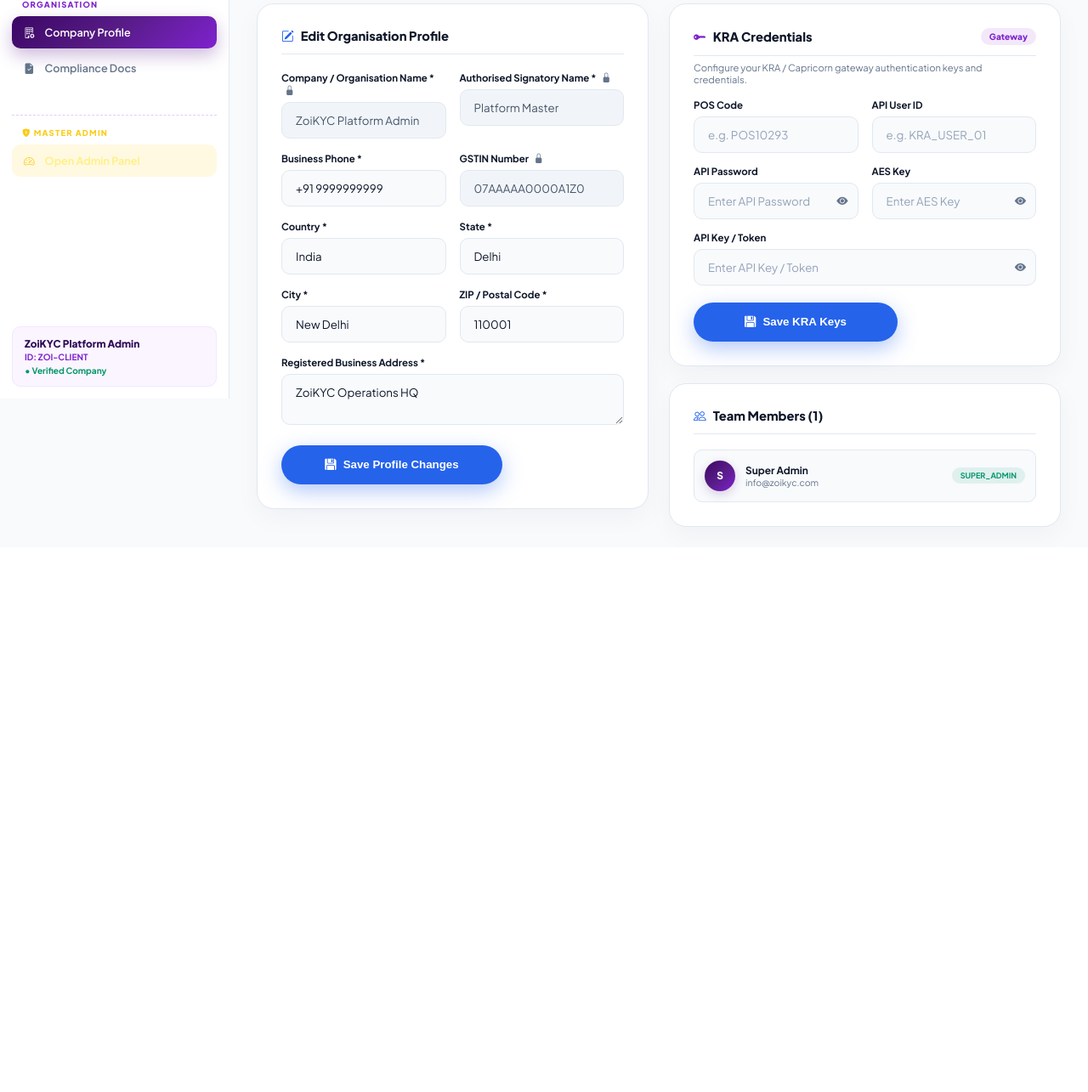
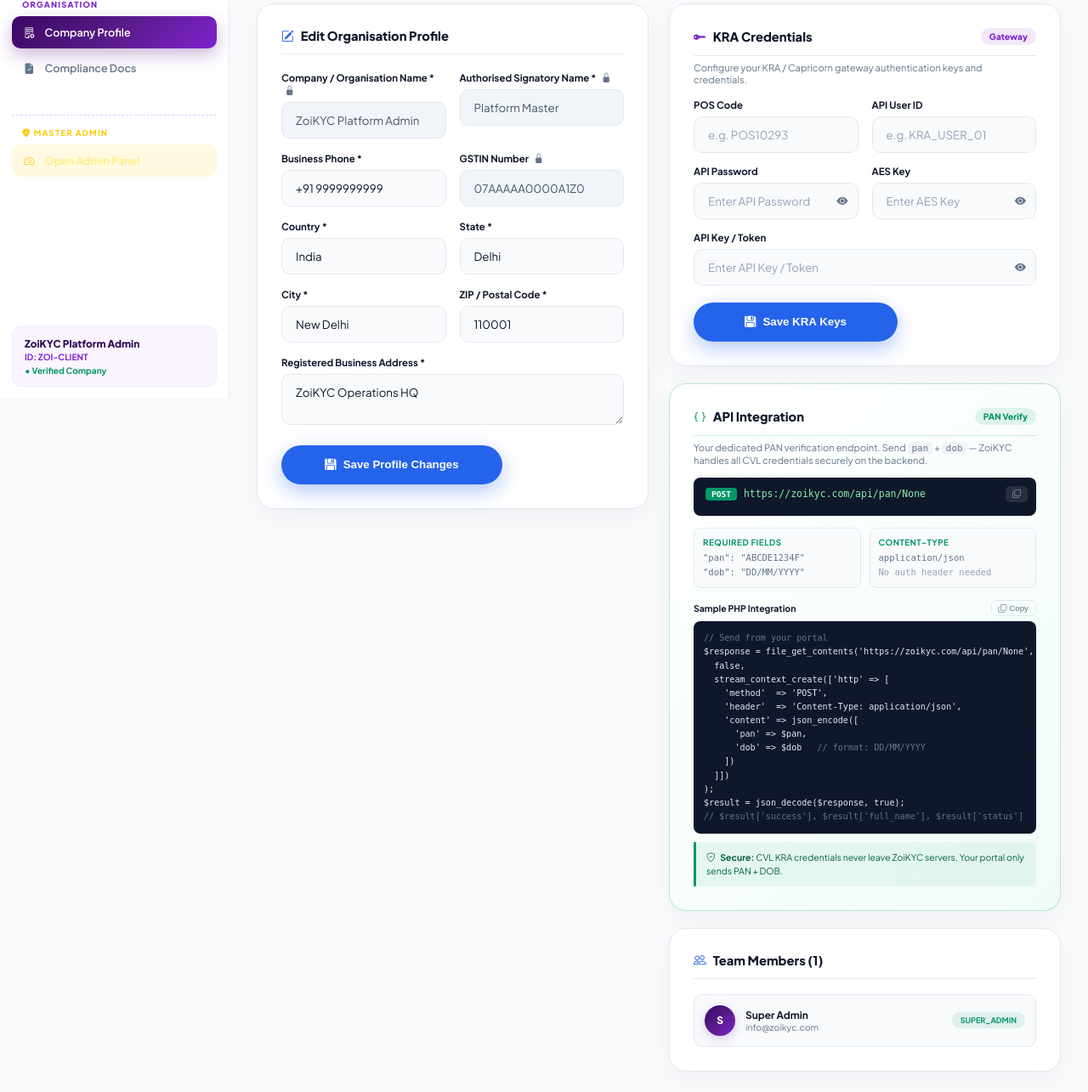
Before and after one commit to vijayvaishnav1011/zoikyc, a Flask app: page /company/profile in a window 1280 px wide. Shown: the part 331-1616 px from the top of the page at 85% size. Before the commit the page ends 957 px from the top, so only its background shows below. Run offline with Flask 3, Linux system fonts and the light colour scheme; a user stored in the database is signed in; some libraries are stand-ins or nearby versions.

Commit message:
feat: add API Integration card to company profile with dedicated endpoint and PHP sample code

```diff
--- a/app/templates/client/company_profile.html
+++ b/app/templates/client/company_profile.html
@@ -247,6 +247,80 @@
         </button>
       </div>
 
+      <!-- API Integration Card -->
+      <div class="card" style="margin-bottom: 20px; border-color: rgba(5, 150, 105, 0.25); background: linear-gradient(135deg, rgba(255,255,255,0.97) 0%, rgba(236,253,245,0.6) 100%);">
+        <div style="display: flex; align-items: center; justify-content: space-between; margin-bottom: 6px; border-bottom: 1px solid rgba(5, 150, 105, 0.2); padding-bottom: 12px;">
+          <h3 style="font-size: 1.05rem; font-weight: 800; color: var(--text-dark); margin: 0; display: flex; align-items: center; gap: 8px;">
+            <i class="bi bi-braces" style="color: #059669;"></i> API Integration
+          </h3>
+          <span class="metric-badge" style="background: rgba(5, 150, 105, 0.1); color: #059669; font-size: 0.72rem; font-weight: 800;">
+            PAN Verify
+          </span>
+        </div>
+        <p style="font-size: 0.8rem; color: var(--text-muted); margin-bottom: 14px;">
+          Your dedicated PAN verification endpoint. Send <code style="background:#f1f5f9;padding:1px 5px;border-radius:4px;font-size:0.78rem;">pan</code> + <code style="background:#f1f5f9;padding:1px 5px;border-radius:4px;font-size:0.78rem;">dob</code> — ZoiKYC handles all CVL credentials securely on the backend.
+        </p>
+
+        <!-- Endpoint URL display -->
+        <div style="background: #0f172a; border-radius: 8px; padding: 12px 14px; margin-bottom: 14px; position: relative;">
+          <div style="display: flex; align-items: center; gap: 8px; margin-bottom: 6px;">
+            <span style="background: #059669; color: white; font-size: 0.68rem; font-weight: 800; padding: 2px 7px; border-radius: 4px; font-family: monospace;">POST</span>
+            <code id="apiEndpointUrl" style="color: #86efac; font-size: 0.82rem; font-family: monospace; word-break: break-all;">https://zoikyc.com/api/pan/{{ company.client_id }}</code>
+          </div>
+          <button onclick="copyApiEndpoint()" style="position: absolute; top: 10px; right: 10px; background: rgba(255,255,255,0.1); border: none; color: #94a3b8; cursor: pointer; border-radius: 5px; padding: 4px 8px; font-size: 0.72rem;" title="Copy endpoint">
+            <i class="bi bi-copy" id="copyEndpointIcon"></i>
+          </button>
+        </div>
+
+        <!-- Request body info -->
+        <div style="display: grid; grid-template-columns: 1fr 1fr; gap: 10px; margin-bottom: 14px;">
+          <div style="background: #f8fafc; border: 1px solid var(--border-input); border-radius: 8px; padding: 10px;">
+            <div style="font-size: 0.7rem; font-weight: 700; color: #059669; margin-bottom: 4px; text-transform: uppercase; letter-spacing: 0.05em;">Required Fields</div>
+            <div style="font-size: 0.75rem; color: var(--text-muted); font-family: monospace; line-height: 1.6;">
+              "pan": "ABCDE1234F"<br>
+              "dob": "DD/MM/YYYY"
+            </div>
+          </div>
+          <div style="background: #f8fafc; border: 1px solid var(--border-input); border-radius: 8px; padding: 10px;">
+            <div style="font-size: 0.7rem; font-weight: 700; color: #059669; margin-bottom: 4px; text-transform: uppercase; letter-spacing: 0.05em;">Content-Type</div>
+            <div style="font-size: 0.75rem; color: var(--text-muted); font-family: monospace; line-height: 1.6;">
+              application/json<br>
+              <span style="color: #94a3b8;">No auth header needed</span>
+            </div>
+          </div>
+        </div>
+
+        <!-- PHP Sample code -->
+        <div style="margin-bottom: 10px;">
+          <div style="display: flex; align-items: center; justify-content: space-between; margin-bottom: 6px;">
+            <span style="font-size: 0.75rem; font-weight: 700; color: var(--text-dark);">Sample PHP Integration</span>
+            <button onclick="copyPhpCode()" style="background: none; border: 1px solid var(--border-input); color: var(--text-muted); cursor: pointer; border-radius: 5px; padding: 3px 8px; font-size: 0.7rem;">
+              <i class="bi bi-copy"></i> Copy
+            </button>
+          </div>
+          <pre id="phpCodeBlock" style="background: #0f172a; color: #e2e8f0; padding: 12px; border-radius: 8px; font-size: 0.72rem; line-height: 1.6; overflow-x: auto; margin: 0; white-space: pre;"><span style="color:#64748b;">// Send from your portal</span>
+$response = file_get_contents('https://zoikyc.com/api/pan/{{ company.client_id }}',
+  false,
+  stream_context_create(['http' => [
+    'method'  => 'POST',
+    'header'  => 'Content-Type: application/json',
+    'content' => json_encode([
+      'pan' => $pan,
+      'dob' => $dob   <span style="color:#64748b;">// format: DD/MM/YYYY</span>
+    ])
+  ]])
+);
+$result = json_decode($response, true);
+<span style="color:#64748b;">// $result['success'], $result['full_name'], $result['status']</span></pre>
+        </div>
+
+        <!-- Architecture note -->
+        <div style="background: rgba(5, 150, 105, 0.07); border-left: 3px solid #059669; border-radius: 0 6px 6px 0; padding: 10px 12px; font-size: 0.75rem; color: #065f46; line-height: 1.5;">
+          <i class="bi bi-shield-check" style="margin-right: 4px;"></i>
+          <strong>Secure:</strong> CVL KRA credentials never leave ZoiKYC servers. Your portal only sends PAN + DOB.
+        </div>
+      </div>
+
       <!-- Team Members Card -->
       <div class="card" style="margin-bottom: 0;">
         <h3
@@ -296,5 +370,22 @@
       icon.classList.add('bi-eye-fill');
     }
   }
+
+  function copyApiEndpoint() {
+    const url = document.getElementById('apiEndpointUrl').textContent.trim();
+    navigator.clipboard.writeText(url).then(() => {
+      const icon = document.getElementById('copyEndpointIcon');
+      icon.classList.remove('bi-copy');
+      icon.classList.add('bi-check2');
+      setTimeout(() => { icon.classList.remove('bi-check2'); icon.classList.add('bi-copy'); }, 1800);
+    });
+  }
+
+  function copyPhpCode() {
+    const code = document.getElementById('phpCodeBlock').innerText;
+    navigator.clipboard.writeText(code).then(() => {
+      // brief visual feedback handled by button text change not needed since icon isn't tracked
+    });
+  }
 </script>
 {% endblock %}
```
